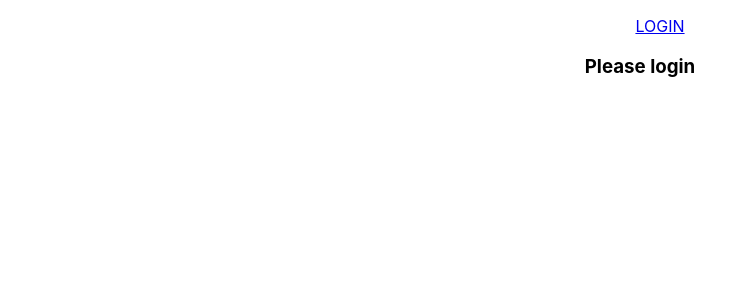
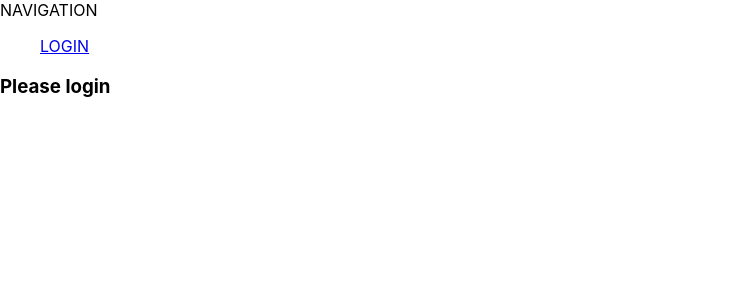
Before and after one commit to lisaleegithub/holiday-finder-app, a React (Create React App) app in the folder client/: page / in a window 1280 px wide. Shown: the top 300 px of the page, without its empty margins (0-756 px from the left). Built offline with nearby package versions, Linux system fonts and the light colour scheme; no server answers.

Commit message:
Start router. Do not merge yet.

```diff
--- a/client/package.json
+++ b/client/package.json
@@ -8,6 +8,7 @@
     "@testing-library/user-event": "^13.5.0",
     "react": "^17.0.2",
     "react-dom": "^17.0.2",
+    "react-router-dom": "^6.3.0",
     "react-scripts": "5.0.0",
     "web-vitals": "^2.1.4"
   },
--- a/client/src/App.js
+++ b/client/src/App.js
@@ -2,6 +2,7 @@ import './App.css';
 import Login from './components/Login';
 import Trip from './components/Trip';
 import { useState, useEffect } from "react";
+import Navigation from './components/Navigation';
 
 function App() {
 
@@ -26,7 +27,8 @@ function App() {
   }, []);
 
   return (
-    <div className="App">
+    <div className="container">
+      <Navigation />
       <Login user={user}/>
       {user ? <Trip user={user}/> : (<h3>Please login</h3>)}
       {/* add how to use this app */}
--- /dev/null
+++ b/client/src/components/Navigation.js
@@ -0,0 +1,8 @@
+import React from "react";
+
+export default function Navigation() {
+    return (<nav className="nav">
+        NAVIGATION
+    </nav>
+    )
+}
```
Also changed, not shown: 1 other file (tests, documents, lock files or other folders).
